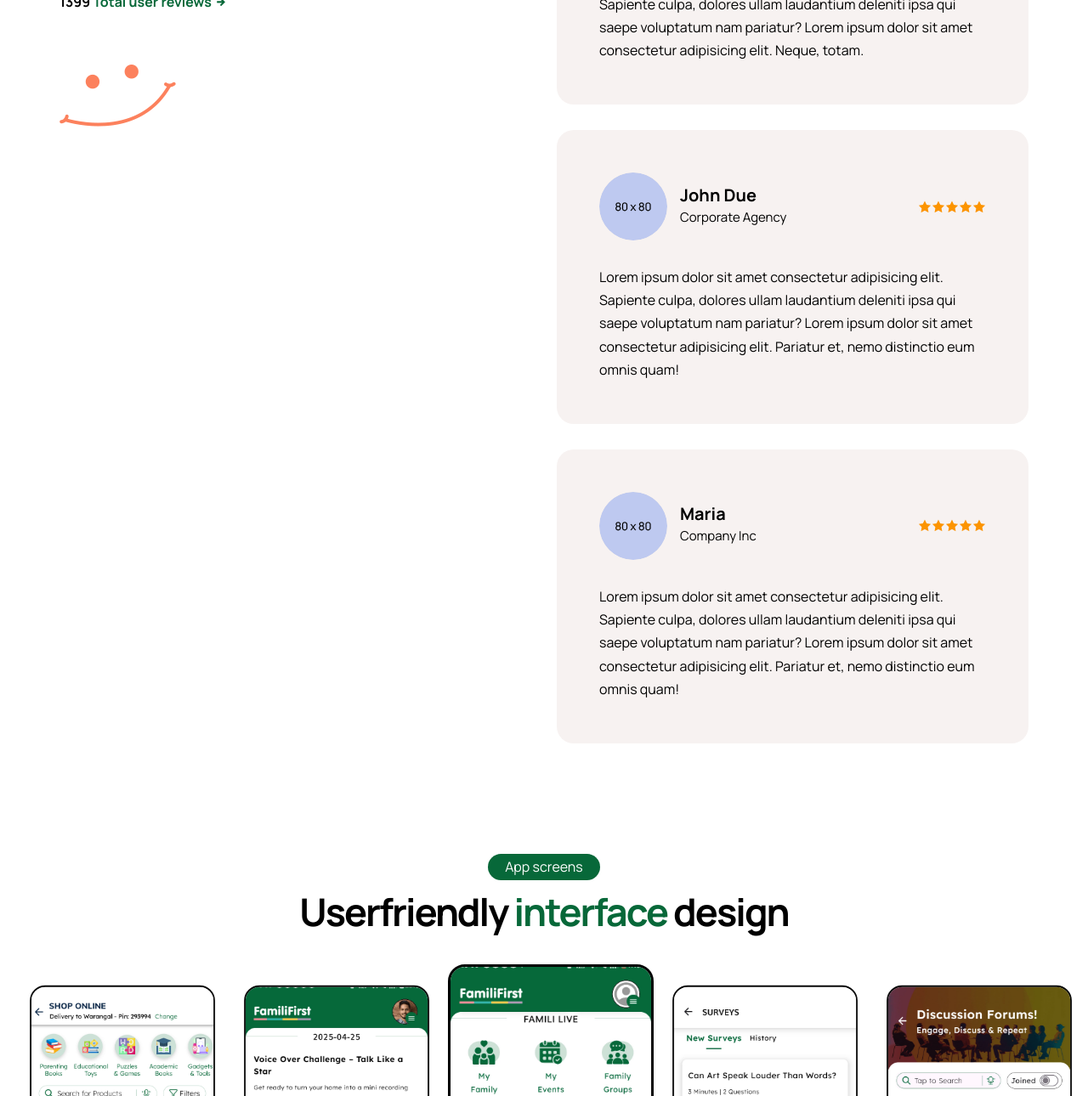
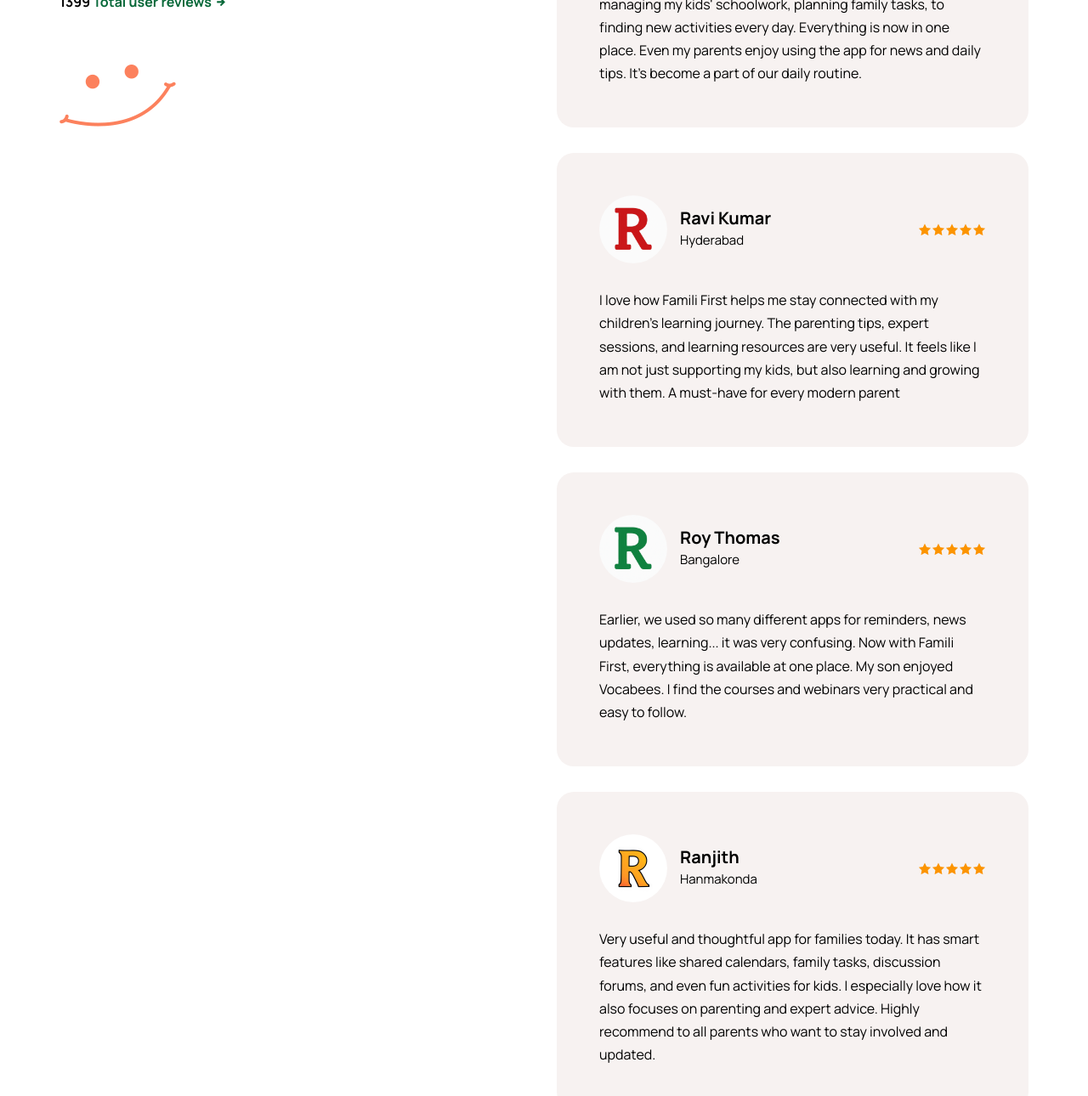
Before and after one commit to pavann06/famili-first, a plain HTML site: page index.html in a window 1280 px wide. Shown: the part 8884-10174 px from the top of the page at 85% size. Drawn offline with Linux system fonts and the light colour scheme.

Commit message:
testimonials

```diff
--- a/index.html
+++ b/index.html
@@ -777,10 +777,10 @@
               <div class="review_block" data-aos="fade-up" data-aos-duration="1500">
                 <div class="coustomer_info">
                   <div class="avtar">
-                    <img src="images/review1.png" alt="image">
+                    <img src="images/s-1.jpg" alt="image">
                     <div class="text">
-                      <h3>Willium Joy</h3>
-                      <span>Smartbrain Tech</span>
+                      <h3>Srinivas Parugu</h3>
+                      <span>California, USA</span>
                     </div>
                   </div>
                   <div class="star">
@@ -791,19 +791,15 @@
                     <span><i class="icofont-star"></i></span>
                   </div>
                 </div>
-                <p>Lorem ipsum dolor sit amet consectetur adipisicing elit.
-                  Sapiente culpa, dolores ullam
-                  laudantium deleniti ipsa qui saepe voluptatum nam pariatur?
-                  Lorem ipsum dolor sit amet
-                  consectetur adipisicing elit. Neque, totam.</p>
+                <p>Famili First has truly made our life so much easier. From managing my kids' schoolwork, planning family tasks, to finding new activities every day. Everything is now in one place. Even my parents enjoy using the app for news and daily tips. It’s become a part of our daily routine.</p>
               </div>
               <div class="review_block" data-aos="fade-up" data-aos-duration="1500">
                 <div class="coustomer_info">
                   <div class="avtar">
-                    <img src="images/review2..png" alt="image">
+                    <img src="images/R-1.png" alt="image">
                     <div class="text">
-                      <h3>John Due</h3>
-                      <span>Corporate Agency</span>
+                      <h3>Ravi Kumar</h3>
+                      <span>Hyderabad</span>
                     </div>
                   </div>
                   <div class="star">
@@ -814,21 +810,15 @@
                     <span><i class="icofont-star"></i></span>
                   </div>
                 </div>
-                <p>Lorem ipsum dolor sit amet consectetur adipisicing elit.
-                  Sapiente culpa, dolores ullam
-                  laudantium deleniti ipsa qui saepe voluptatum nam pariatur?
-                  Lorem ipsum dolor sit amet
-                  consectetur adipisicing elit. Pariatur et, nemo distinctio
-                  eum
-                  omnis quam!</p>
+                <p>I love how Famili First helps me stay connected with my children’s learning journey. The parenting tips, expert sessions, and learning resources are very useful. It feels like I am not just supporting my kids, but also learning and growing with them. A must-have for every modern parent</p>
               </div>
               <div class="review_block" data-aos="fade-up" data-aos-duration="1500">
                 <div class="coustomer_info">
                   <div class="avtar">
-                    <img src="images/review3..png" alt="image">
+                    <img src="images/R.png" alt="image">
                     <div class="text">
-                      <h3>Maria</h3>
-                      <span>Company Inc</span>
+                      <h3>Roy Thomas</h3>
+                      <span>Bangalore</span>
                     </div>
                   </div>
                   <div class="star">
@@ -839,13 +829,26 @@
                     <span><i class="icofont-star"></i></span>
                   </div>
                 </div>
-                <p>Lorem ipsum dolor sit amet consectetur adipisicing elit.
-                  Sapiente culpa, dolores ullam
-                  laudantium deleniti ipsa qui saepe voluptatum nam pariatur?
-                  Lorem ipsum dolor sit amet
-                  consectetur adipisicing elit. Pariatur et, nemo distinctio
-                  eum
-                  omnis quam!</p>
+                <p>Earlier, we used so many different apps for reminders, news updates, learning... it was very confusing. Now with Famili First, everything is available at one place. My son enjoyed Vocabees. I find the courses and webinars very practical and easy to follow.</p>
+              </div>
+              <div class="review_block" data-aos="fade-up" data-aos-duration="1500">
+                <div class="coustomer_info">
+                  <div class="avtar">
+                    <img src="images/R-3.jpeg" alt="image">
+                    <div class="text">
+                      <h3>Ranjith</h3>
+                      <span>Hanmakonda</span>
+                    </div>
+                  </div>
+                  <div class="star">
+                    <span><i class="icofont-star"></i></span>
+                    <span><i class="icofont-star"></i></span>
+                    <span><i class="icofont-star"></i></span>
+                    <span><i class="icofont-star"></i></span>
+                    <span><i class="icofont-star"></i></span>
+                  </div>
+                </div>
+                <p>Very useful and thoughtful app for families today. It has smart features like shared calendars, family tasks, discussion forums, and even fun activities for kids. I especially love how it also focuses on parenting and expert advice. Highly recommend to all parents who want to stay involved and updated.</p>
               </div>
             </div>
           </div>
```
Also changed, not shown: images/A-1.png (added), images/R-1.png (added), images/R-3.jpeg (added), images/R.png (added), images/s-1.jpg (added).
